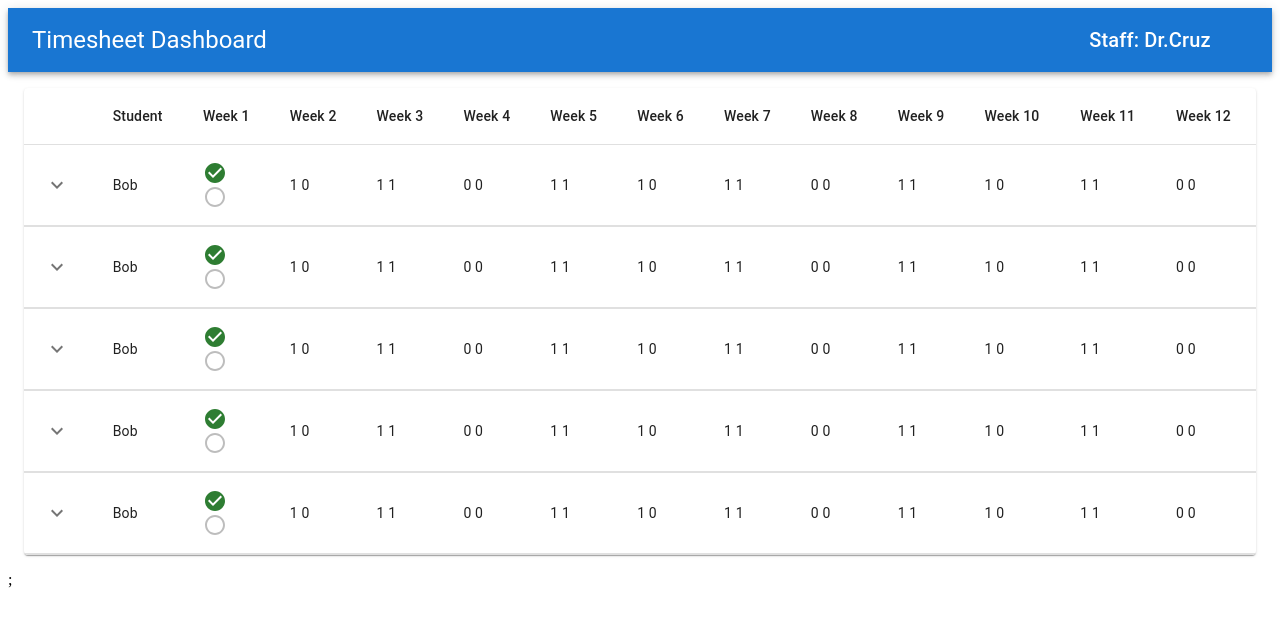
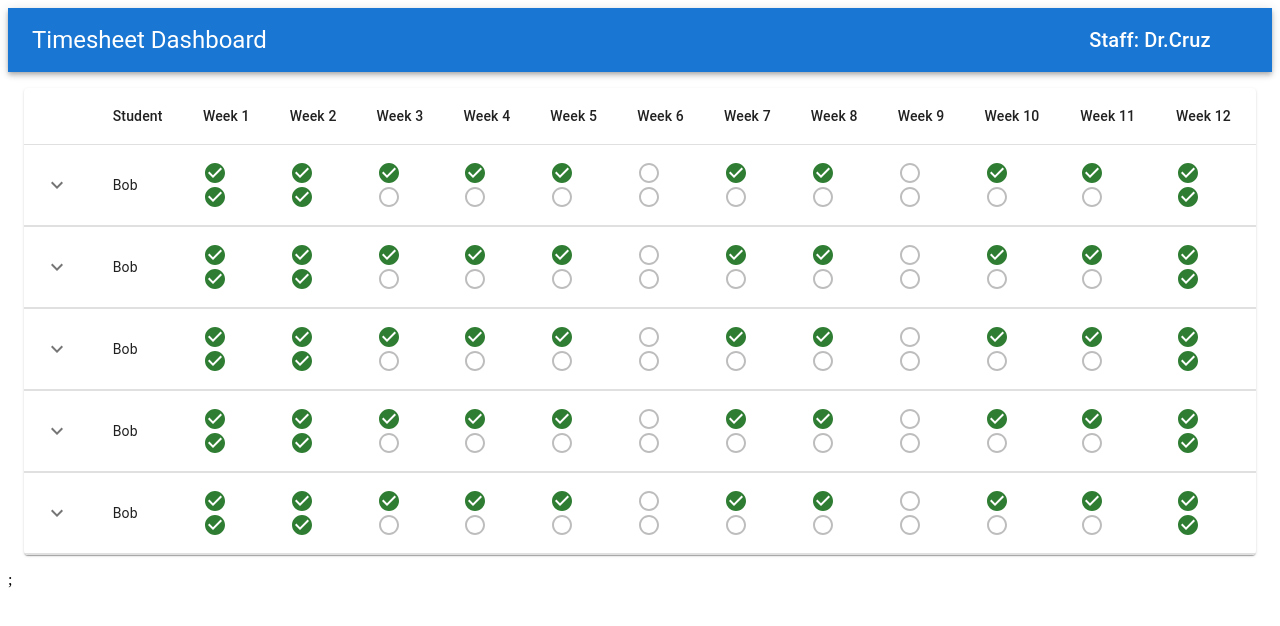
Before and after one commit to jyou0012/Final-year-project_ADL, a Next.js app: page /staffs in a window 1280 px wide. Shown: the top 626 px of the page. Built offline with nearby package versions, Linux system fonts and the light colour scheme.

Commit message:
Add Barchart

```diff
--- a/package.json
+++ b/package.json
@@ -4,6 +4,7 @@
     "@emotion/styled": "^11.11.5",
     "@mui/icons-material": "^5.15.15",
     "@mui/material": "^5.15.15",
+    "@mui/x-charts": "^7.3.2",
     "@mui/x-date-pickers": "^7.1.1",
     "dayjs": "^1.11.10",
     "mongodb": "^6.5.0",
--- a/src/components/WeekOverviewTable.jsx
+++ b/src/components/WeekOverviewTable.jsx
@@ -12,6 +12,7 @@ import TableRow from "@mui/material/TableRow";
 import IconButton from "@mui/material/IconButton";
 import KeyboardArrowDownIcon from "@mui/icons-material/KeyboardArrowDown";
 import KeyboardArrowUpIcon from "@mui/icons-material/KeyboardArrowUp";
+import { BarChart } from '@mui/x-charts/BarChart';
 import StatusIndicator from "./Indicator";
 import { weeks } from "../const";
 
@@ -29,24 +30,67 @@ function WeekTableRow() {
         <TableCell>Bob</TableCell>
         <TableCell>
           <StatusIndicator completed={true} />
+          <StatusIndicator completed={true} />
+        </TableCell>
+        <TableCell>
+          <StatusIndicator completed={true} />
+          <StatusIndicator completed={true} />
+        </TableCell>
+        <TableCell>
+          <StatusIndicator completed={true} />
           <StatusIndicator />
         </TableCell>
-        <TableCell>1 0</TableCell>
-        <TableCell>1 1</TableCell>
-        <TableCell>0 0</TableCell>
-        <TableCell>1 1</TableCell>
-        <TableCell>1 0</TableCell>
-        <TableCell>1 1</TableCell>
-        <TableCell>0 0</TableCell>
-        <TableCell>1 1</TableCell>
-        <TableCell>1 0</TableCell>
-        <TableCell>1 1</TableCell>
-        <TableCell>0 0</TableCell>
+        <TableCell>
+          <StatusIndicator completed={true} />
+          <StatusIndicator />
+        </TableCell>
+        <TableCell>
+          <StatusIndicator completed={true} />
+          <StatusIndicator />
+        </TableCell>
+        <TableCell>
+          <StatusIndicator />
+          <StatusIndicator />
+        </TableCell>
+        <TableCell>
+          <StatusIndicator completed={true} />
+          <StatusIndicator />
+        </TableCell>
+        <TableCell>
+          <StatusIndicator completed={true} />
+          <StatusIndicator />
+        </TableCell>
+        <TableCell>
+          <StatusIndicator />
+          <StatusIndicator />
+        </TableCell>
+        <TableCell>
+          <StatusIndicator completed={true} />
+          <StatusIndicator />
+        </TableCell>
+        <TableCell>
+          <StatusIndicator completed={true} />
+          <StatusIndicator />
+        </TableCell>
+        <TableCell>
+          <StatusIndicator completed={true} />
+          <StatusIndicator completed={true} />
+        </TableCell>
       </TableRow>
       <TableRow>
         <TableCell style={{ paddingBottom: 0, paddingTop: 0 }} colSpan={14}>
           <Collapse in={open} unmountOnExit>
-            abc
+                <BarChart
+      series={[
+        { data: [35, 44, 24, 34] },
+        { data: [51, 6, 49, 30] },
+        { data: [15, 25, 30, 50] },
+        { data: [60, 50, 15, 25] },
+      ]}
+      height={290}
+      xAxis={[{ data: ['Week 1', 'Week 2', 'Week 3', 'Week 4'], scaleType: 'band' }]}
+      margin={{ top: 10, bottom: 30, left: 40, right: 10 }}
+    />
           </Collapse>
         </TableCell>
       </TableRow>
```
